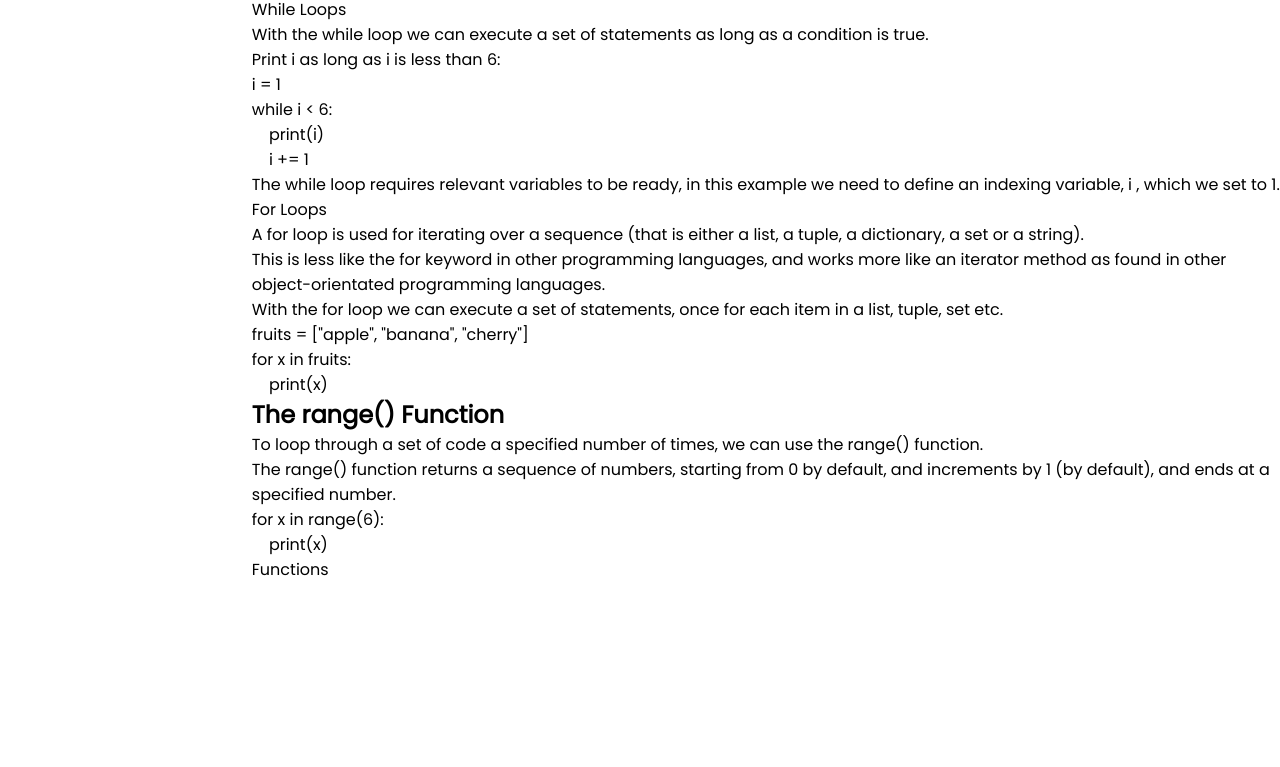
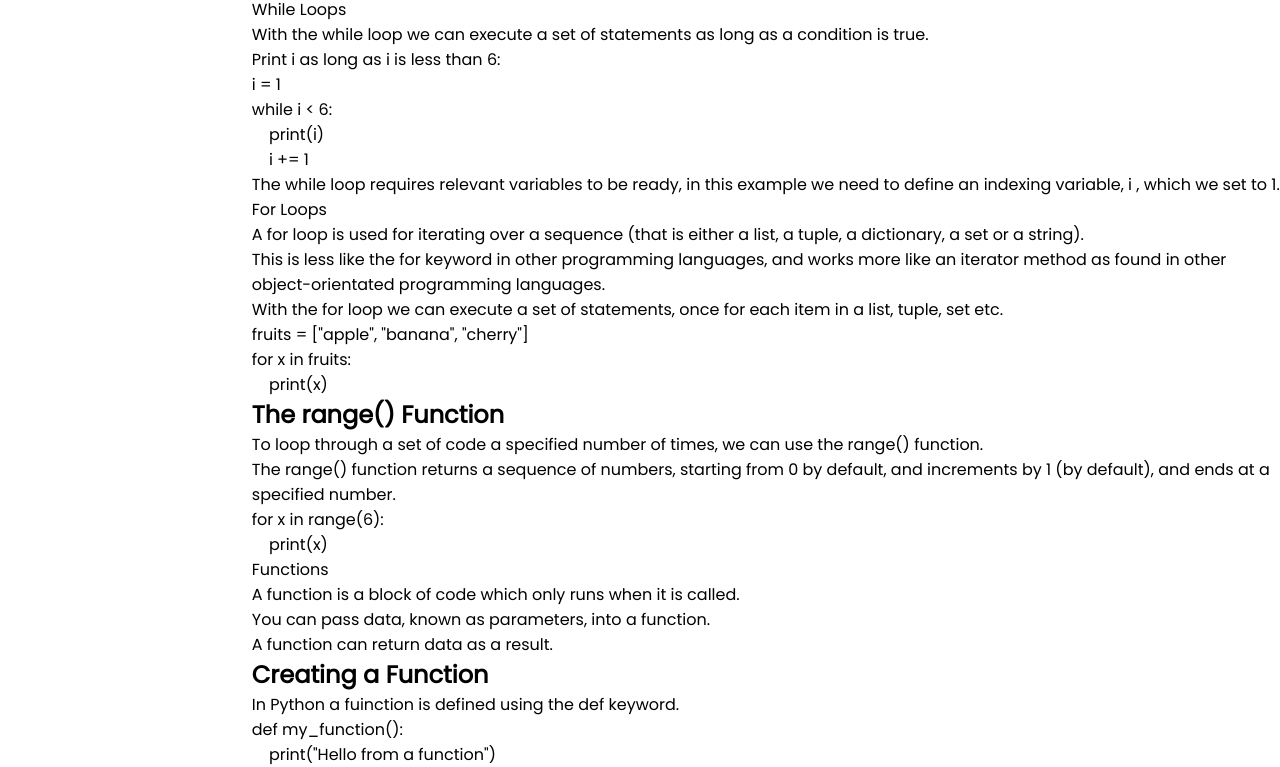
Before and after one commit to fnacarellidev/technical-python-doc-page, a plain HTML site: page index.html in a window 1280 px wide. Shown: the part 1218-1985 px from the top of the page. Before the commit the page ends 1800 px from the top, so only its background shows below. Drawn offline with Linux system fonts and the light colour scheme.

Commit message:
functions section added

```diff
--- a/index.html
+++ b/index.html
@@ -183,6 +183,25 @@
             </section>
             <section class="main-section" id="Functions">
                 <header>Functions</header>
+                <p>
+                    A <span class="highlight">function</span> is a block of code
+                    which only runs when it is called.
+                </p>
+                <p>
+                    You can pass data, known as parameters, into a <span class="highlight"> function</span>.
+                </p>
+                <p>
+                    A <span class="highlight"> function</span> can return data as a result.
+                </p>
+                <h2>Creating a Function</h2>
+                <p>
+                    In Python a fuinction is defined using the
+                    <span class="highlight">def </span>keyword.
+                </p>
+                <code>
+                    def my_function(): <br>
+                    &nbsp;&nbsp;&nbsp;&nbsp;print("Hello from a function")
+                </code>
             </section>
         </main>
     </div>
```
